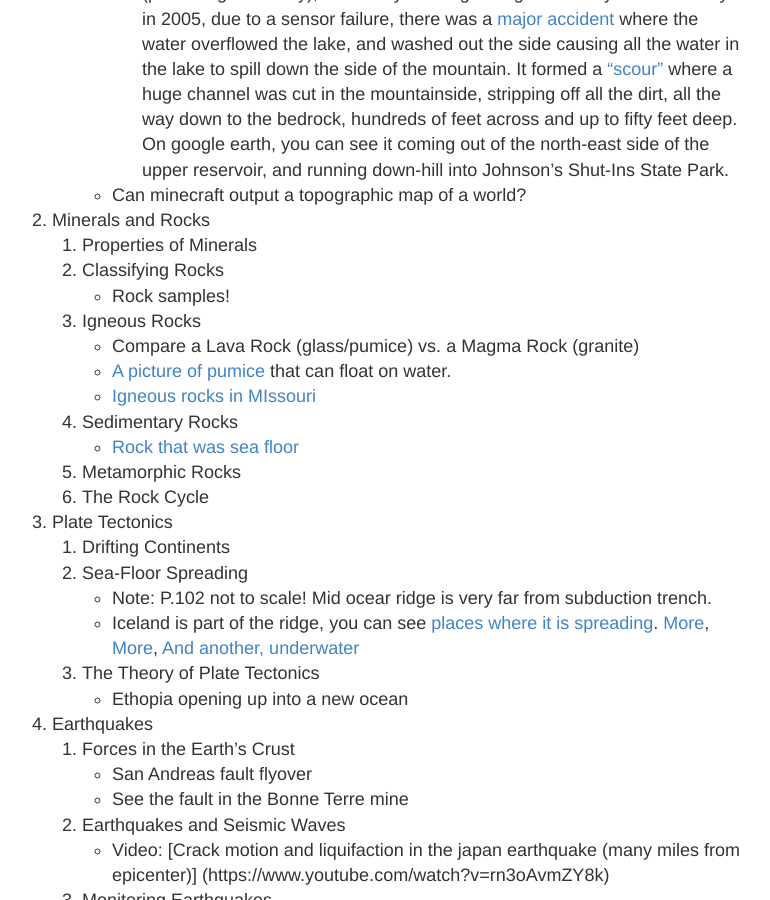
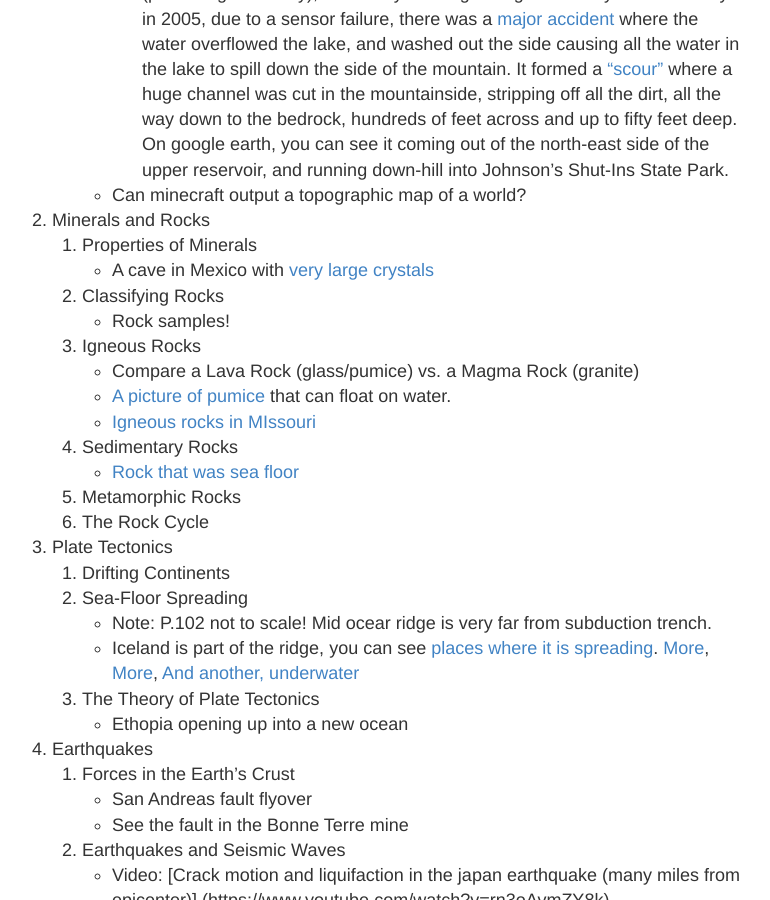
Before and after one commit to ctkstl/earth_science, a Jekyll site: the page built from resources.md, in a window 1280 px wide and 900 px high, scrolled down 1593 px. Shown: the whole window, without its empty margins (258-1028 px from the left). Built offline with Jekyll 4.4.1, drawn with Linux system fonts in a browser that asks for light colours; Markdown is read by kramdown in place of the engine named in the settings.

Commit message:
Large crystals

```diff
--- a/resources.md
+++ b/resources.md
@@ -29,6 +29,7 @@ permalink: /resources/
         *   Can minecraft output a topographic map of a world?
 2.  Minerals and Rocks
     1.  Properties of Minerals
+        *   A cave in Mexico with [very large crystals](https://en.wikipedia.org/wiki/File:Cristales_cueva_de_Naica.JPG)
     2.  Classifying Rocks
         *   Rock samples!
     3.  Igneous Rocks
```
